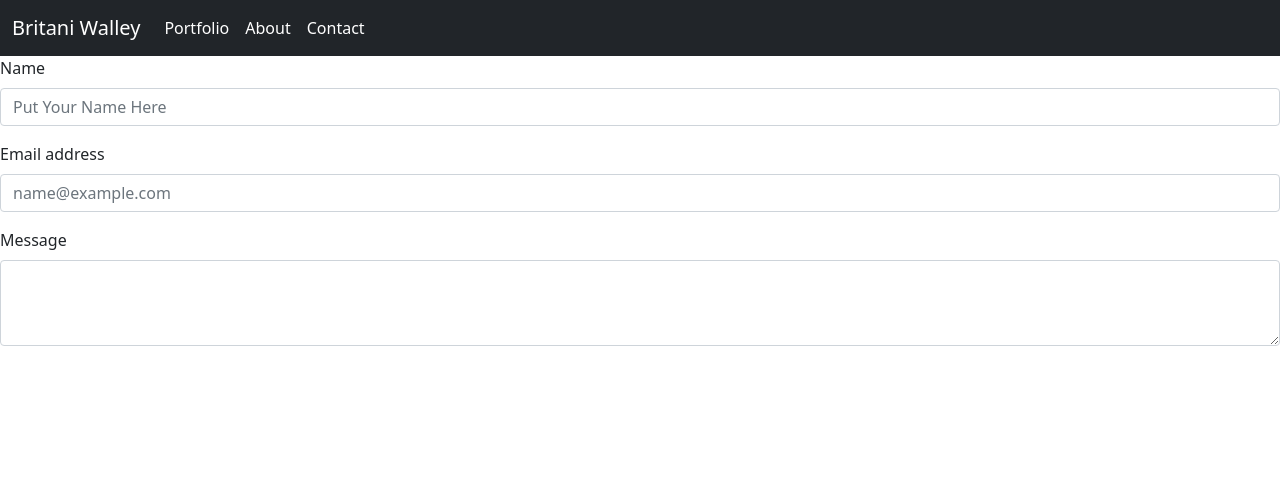
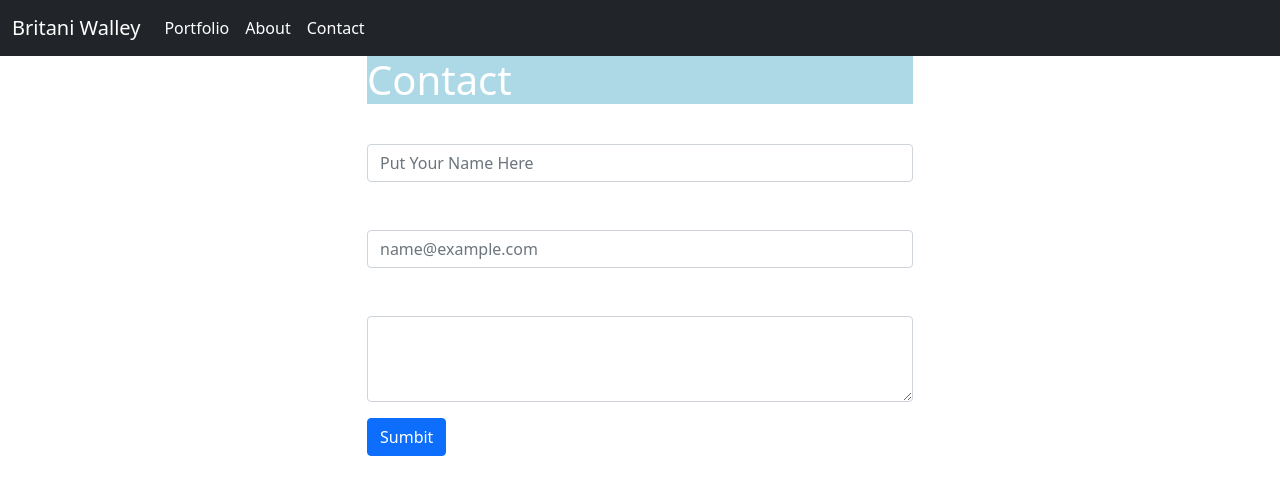
Before and after one commit to britaniwalley/responsiveportfolio, a plain HTML site: page contact.html in a window 1280 px wide. Drawn offline with nearby package versions, Linux system fonts and the light colour scheme.

Commit message:
styling for contact and about me page

```diff
--- a/contact.html
+++ b/contact.html
@@ -1,20 +1,24 @@
 <!doctype html>
 <html lang="en">
+
 <head>
   <!-- Required meta tags -->
   <meta charset="utf-8">
   <meta name="viewport" content="width=device-width, initial-scale=1">
 
   <!-- Bootstrap CSS -->
-    <link href="https://cdn.jsdelivr.net/npm/bootstrap@5.0.0-beta1/dist/css/bootstrap.min.css" rel="stylesheet" integrity="sha384-giJF6kkoqNQ00vy+HMDP7azOuL0xtbfIcaT9wjKHr8RbDVddVHyTfAAsrekwKmP1" crossorigin="anonymous">
-
+  <link href="https://cdn.jsdelivr.net/npm/bootstrap@5.0.0-beta1/dist/css/bootstrap.min.css" rel="stylesheet"
+    integrity="sha384-giJF6kkoqNQ00vy+HMDP7azOuL0xtbfIcaT9wjKHr8RbDVddVHyTfAAsrekwKmP1" crossorigin="anonymous">
+  <link rel="stylesheet" href="style.css">
   <title>Britani Walley</title>
 </head>
+
 <body>
   <nav class="navbar navbar-expand-lg navbar-dark bg-dark">
     <div class="container-fluid">
       <a class="navbar-brand" href="#">Britani Walley</a>
-          <button class="navbar-toggler" type="button" data-bs-toggle="collapse" data-bs-target="#navbarSupportedContent" aria-controls="navbarSupportedContent" aria-expanded="false" aria-label="Toggle navigation">
+      <button class="navbar-toggler" type="button" data-bs-toggle="collapse" data-bs-target="#navbarSupportedContent"
+        aria-controls="navbarSupportedContent" aria-expanded="false" aria-label="Toggle navigation">
         <span class="navbar-toggler-icon"></span>
       </button>
       <div class="collapse navbar-collapse" id="navbarSupportedContent">
@@ -32,7 +36,16 @@
       </div>
     </div>
   </nav>
+  <div class="container">
+    <div class="row">
 
+    </div>
+    <div class="row">
+      <div class="col">
+
+      </div>
+      <div class="col-6">
+        <h1> Contact </h1>
         <div class="mb-3">
           <label for="exampleFormControlInput1" class="form-label">Name</label>
           <input type="name" class="form-control" id="exampleFormControlInput1" placeholder="Put Your Name Here">
@@ -45,11 +58,22 @@
           <label for="exampleFormControlTextarea1" class="form-label">Message</label>
           <textarea class="form-control" id="exampleFormControlTextarea1" rows="3"></textarea>
         </div>
+        <button class="btn btn-primary" type="submit">Sumbit</button>
+      </div>
+      <div class="col">
+
+      </div>
+    </div>
+  </div>
+  </div>
+
 
   <!-- Optional JavaScript; choose one of the two! -->
 
   <!-- Option 1: Bootstrap Bundle with Popper -->
-    <script src="https://cdn.jsdelivr.net/npm/bootstrap@5.0.0-beta1/dist/js/bootstrap.bundle.min.js" integrity="sha384-ygbV9kiqUc6oa4msXn9868pTtWMgiQaeYH7/t7LECLbyPA2x65Kgf80OJFdroafW" crossorigin="anonymous"></script>
+  <script src="https://cdn.jsdelivr.net/npm/bootstrap@5.0.0-beta1/dist/js/bootstrap.bundle.min.js"
+    integrity="sha384-ygbV9kiqUc6oa4msXn9868pTtWMgiQaeYH7/t7LECLbyPA2x65Kgf80OJFdroafW"
+    crossorigin="anonymous"></script>
 
   <!-- Option 2: Separate Popper and Bootstrap JS -->
   <!--
@@ -57,4 +81,5 @@
     <script src="https://cdn.jsdelivr.net/npm/bootstrap@5.0.0-beta1/dist/js/bootstrap.min.js" integrity="sha384-pQQkAEnwaBkjpqZ8RU1fF1AKtTcHJwFl3pblpTlHXybJjHpMYo79HY3hIi4NKxyj" crossorigin="anonymous"></script>
     -->
 </body>
+
 </html>
--- a/style.css
+++ b/style.css
@@ -1,8 +1,12 @@
 h1 {
     color: white;
+    background-color: lightblue;
 }
-
 
 body {
     background-image: url("backgroundimage.jpg");
 }
+
+.form-label {
+    color: white;
+}
```
Also changed, not shown: index.html (+8 -17 lines). Lines whose indentation alone changed are shown as unchanged.
